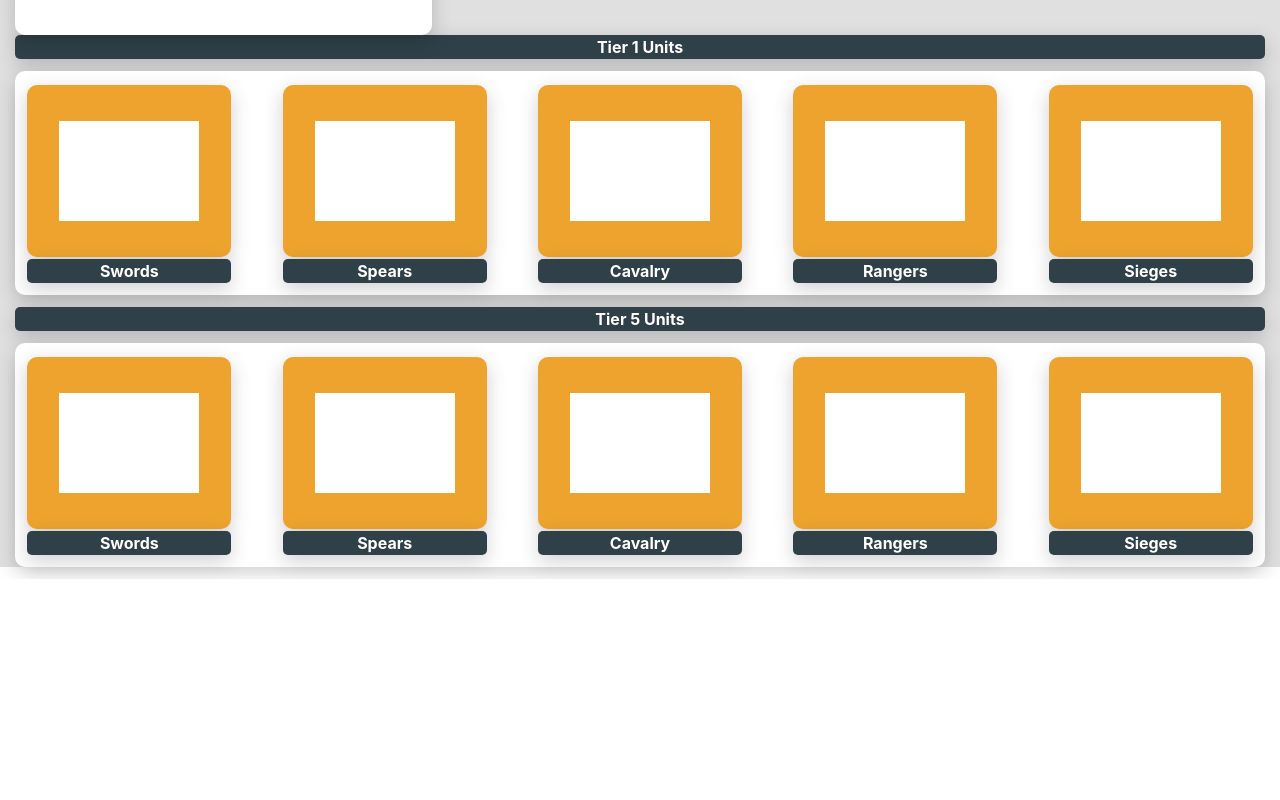
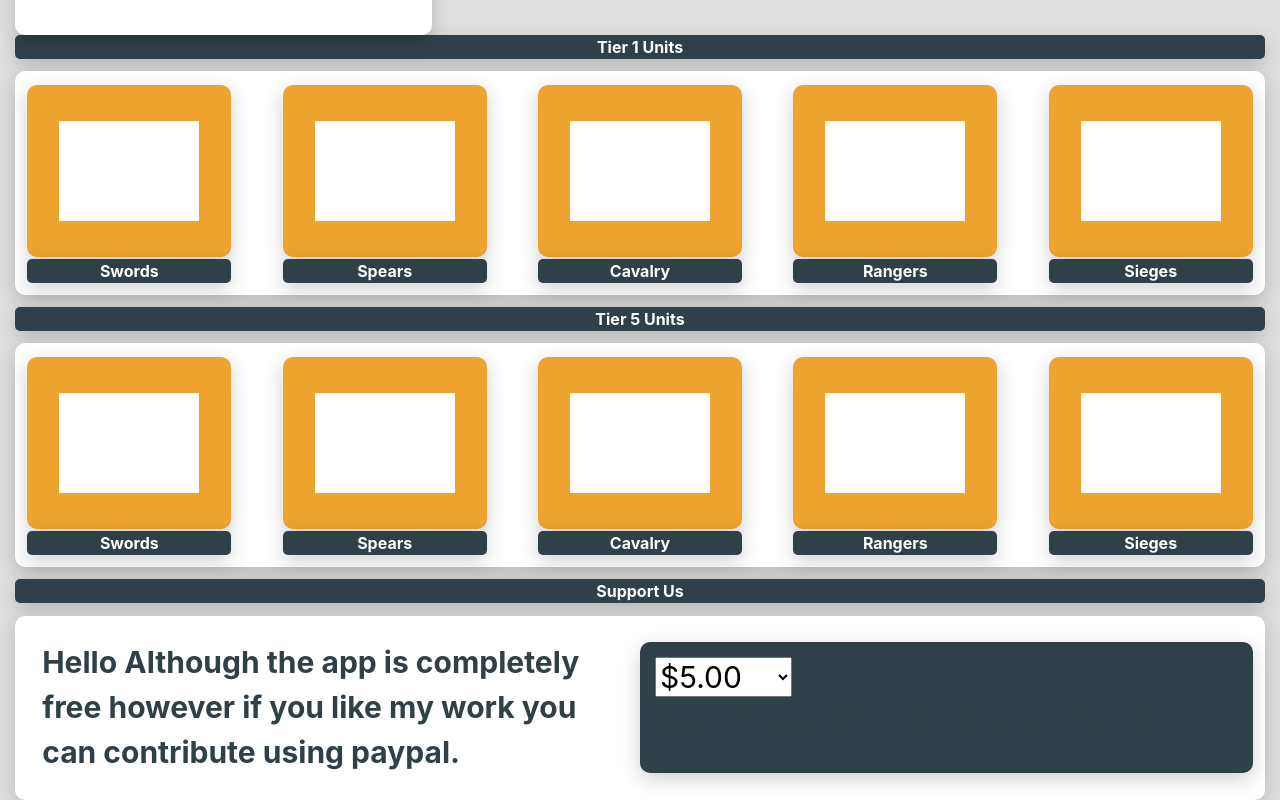
Before and after one commit to AmanPathak8184/PromanFrontend, a React (Create React App) app: page / in a window 1280 px wide. Shown: the part 853-1653 px from the top of the page. Before the commit the page ends 1432 px from the top, so only its background shows below. Built offline with nearby package versions, Linux system fonts and the light colour scheme.

Commit message:
Paypal Added

```diff
--- a/package.json
+++ b/package.json
@@ -3,6 +3,7 @@
   "version": "0.1.0",
   "private": true,
   "dependencies": {
+    "@paypal/react-paypal-js": "^3.0.3",
     "@testing-library/jest-dom": "^5.11.6",
     "@testing-library/react": "^11.2.0",
     "@testing-library/user-event": "^12.2.2",
--- a/public/index.html
+++ b/public/index.html
@@ -2,6 +2,8 @@
 <html lang="en">
   <head>
     <meta charset="utf-8" />
+    <meta name="viewport" content="width=device-width, initial-scale=1">
+    <meta http-equiv="X-UA-Compatible" content="IE=edge" />
     <link rel="icon" href="%PUBLIC_URL%/favicon.ico" />
     <meta name="viewport" content="width=device-width, initial-scale=1" />
     <meta name="theme-color" content="#000000" />
@@ -10,6 +12,8 @@
       content="Web site created using create-react-app"
     />
     <link rel="apple-touch-icon" href="%PUBLIC_URL%/logo192.png" />
+    <link rel="stylesheet" href="style2.css">
+
     <!--
       manifest.json provides metadata used when your web app is installed on a
       user's mobile device or desktop. See https://developers.google.com/web/fundamentals/web-app-manifest/
@@ -24,11 +28,23 @@
       work correctly both with client-side routing and a non-root public URL.
       Learn how to configure a non-root public URL by running `npm run build`.
     -->
-    <title>React App</title>
+
+
+
+
+    <title> March Assist</title>
   </head>
+
+
+
   <body>
+
     <noscript>You need to enable JavaScript to run this app.</noscript>
     <div id="root"></div>
+
+
+
+
     <!--
       This HTML file is a template.
       If you open it directly in the browser, you will see an empty page.
@@ -39,5 +55,13 @@
       To begin the development, run `npm start` or `yarn start`.
       To create a production bundle, use `npm run build` or `yarn build`.
     -->
+
+    <!---->
+
+
+
+
+
   </body>
+
 </html>
--- /dev/null
+++ b/public/style2.css
@@ -0,0 +1,10 @@
+.SupportUs{
+    margin: 10%;
+
+    width: 80%;
+
+    border: 2px solid red;
+}
+.body{
+
+}
--- a/src/App.js
+++ b/src/App.js
@@ -2,11 +2,16 @@
 import React, { Component } from 'react';
 
 import Header from './Header';
+
 import Calculator from './Cacculator/Calculator';
+import { useState } from 'react';
 
 import './App.css';
+import Paypal from './Paypal';
 
 function App() {
+
+  const [checkout , setCheckOut] = useState(false);
 
   return (
 
@@ -15,6 +20,7 @@ function App() {
       <Header />
       <Calculator heading="Hello This Is Prop" />
 
+
     </div>
 
   );
--- a/src/Cacculator/Calculator.css
+++ b/src/Cacculator/Calculator.css
@@ -98,6 +98,16 @@ padding:3%;
     color: #2F4048;
     margin-top: 10%;
     margin-bottom: 10%;
+}
+
+.SupportBlock{
+    padding: 1%;
+    margin-top: 1%;
+    color:#2F4048;
+}
+
+.SupportSubBlock{
+    padding: 1%;
 }
 
 /* #region Calculation Block */
--- a/src/Cacculator/Calculator.js
+++ b/src/Cacculator/Calculator.js
@@ -1,6 +1,7 @@
 import { render } from '@testing-library/react';
 import React, { Component } from 'react';
 import { Button, Col, Container, Form, FormControl, InputGroup, Jumbotron, Row, } from 'react-bootstrap';
+import Paypal from '../Paypal';
 import './Calculator.css';
 import Resources from './Resources';
 
@@ -584,7 +585,7 @@ class Calculator extends Component {
 
     <Row className="align-items-center CalculateBlock WhiteBlock">
                         <Col className="FontSizeBig" lg={8} xs={6}>
-                            Resources Test 25
+                            Resources
                         </Col>
                         <Col lg={2} xs={3}>
                             <button className="CalculateButton BlueBlock FontSizeMedium  " onClick={() => this.CalculateHandler()}> CALCULATE </button>
@@ -776,9 +777,31 @@ class Calculator extends Component {
                             </Row>
                         </Col>
 
+
+
               </Row>
 
+              <Row className="BlueBlock TroopsNameBlock FontSizeMedium  align-items-center justify-content-center ">
+                             Support Us
+                            </Row>
+                            <Row className="WhiteBlock SupportBlock  align-items-center justify-content-center">
+                            <Col  className="FontSizeBig SupportSubBlock" xs={12} lg={6}>
+                                Hello Although the app is completely free however if you like my work you can contribute using paypal.
+                             </Col>
+                             <Col className="FontSizeBig SupportSubBlock BlueBlock" xs={12} lg={6}>
+                             <Paypal />
+                             </Col>
+                            </Row>
+
+
+
+
+
+
+
+
               </Container>
+
 
 
 
--- /dev/null
+++ b/src/Paypal.js
@@ -0,0 +1,68 @@
+import React , { useState,useEffect, useRef} from 'react';
+import { Container } from 'react-bootstrap';
+import { PayPalScriptProvider, PayPalButtons } from "@paypal/react-paypal-js";
+import './Paypal.css';
+
+
+
+// This is a Functional Component
+
+const Paypal = function () {
+
+    const [amount, setAmount] = useState(2);
+    const [orderID, setOrderID] = useState(false);
+
+    function createOrder(data, actions) {
+        return actions.order
+            .create({
+                purchase_units: [
+                    {
+                        amount: {
+                            value: amount,
+                        },
+                    },
+                ],
+            })
+            .then((orderID) => {
+                setOrderID(orderID);
+                return orderID;
+            });
+
+    }
+
+    function onChange({ target: { value } }) {
+        setAmount(value);
+        setOrderID(false);
+    }
+
+
+
+
+    return (
+
+        <div>
+
+        <PayPalScriptProvider options={{ "client-id": "AQPppW3ngo6vadS11CycreIZ2gDrHp6-v9dVSJpAYhEGLVYf6s_TTb6AfOi84w4q6YDiPXXRuT_DDAnS&currency=USD" }}>
+        <select onChange={onChange} name="amount" id="amount">
+                <option value="5.00">$5.00</option>
+                <option value="10.00">$10.00</option>
+                <option value="25.00">$25.00</option>
+                <option value="50.00">$50.00</option>
+                <option value="100.00">$100.00</option>
+
+            </select>
+            <p>Transaction ID: {orderID ? orderID : "Not Yet Completed"}</p>
+            <PayPalButtons createOrder={createOrder}  forceReRender={amount}  />
+
+    </PayPalScriptProvider>
+
+    </div>
+        )
+
+
+}
+
+
+
+
+export default Paypal;
--- a/src/index.js
+++ b/src/index.js
@@ -4,13 +4,18 @@ import './index.css';
 import App from './App';
 import reportWebVitals from './reportWebVitals';
 import 'bootstrap/dist/css/bootstrap.min.css';
+import Paypal from './Paypal'
 
 ReactDOM.render(
   <React.StrictMode>
     <App />
   </React.StrictMode>,
   document.getElementById('root')
+
+
 );
+
+
 
 // If you want to start measuring performance in your app, pass a function
 // to log results (for example: reportWebVitals(console.log))
```
Also changed, not shown: src/Paypal.css (added), 1 other file (tests, documents, lock files or other folders).
